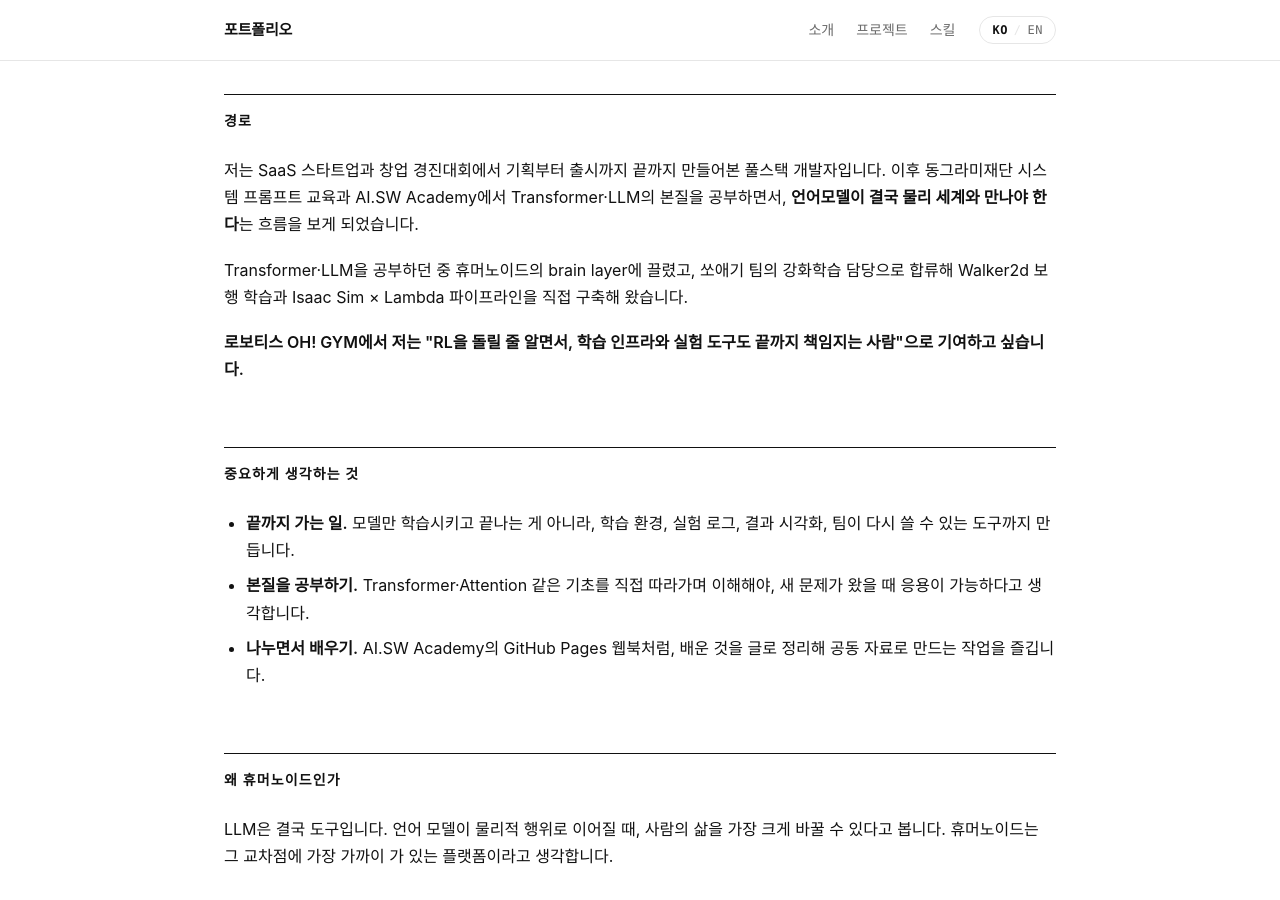
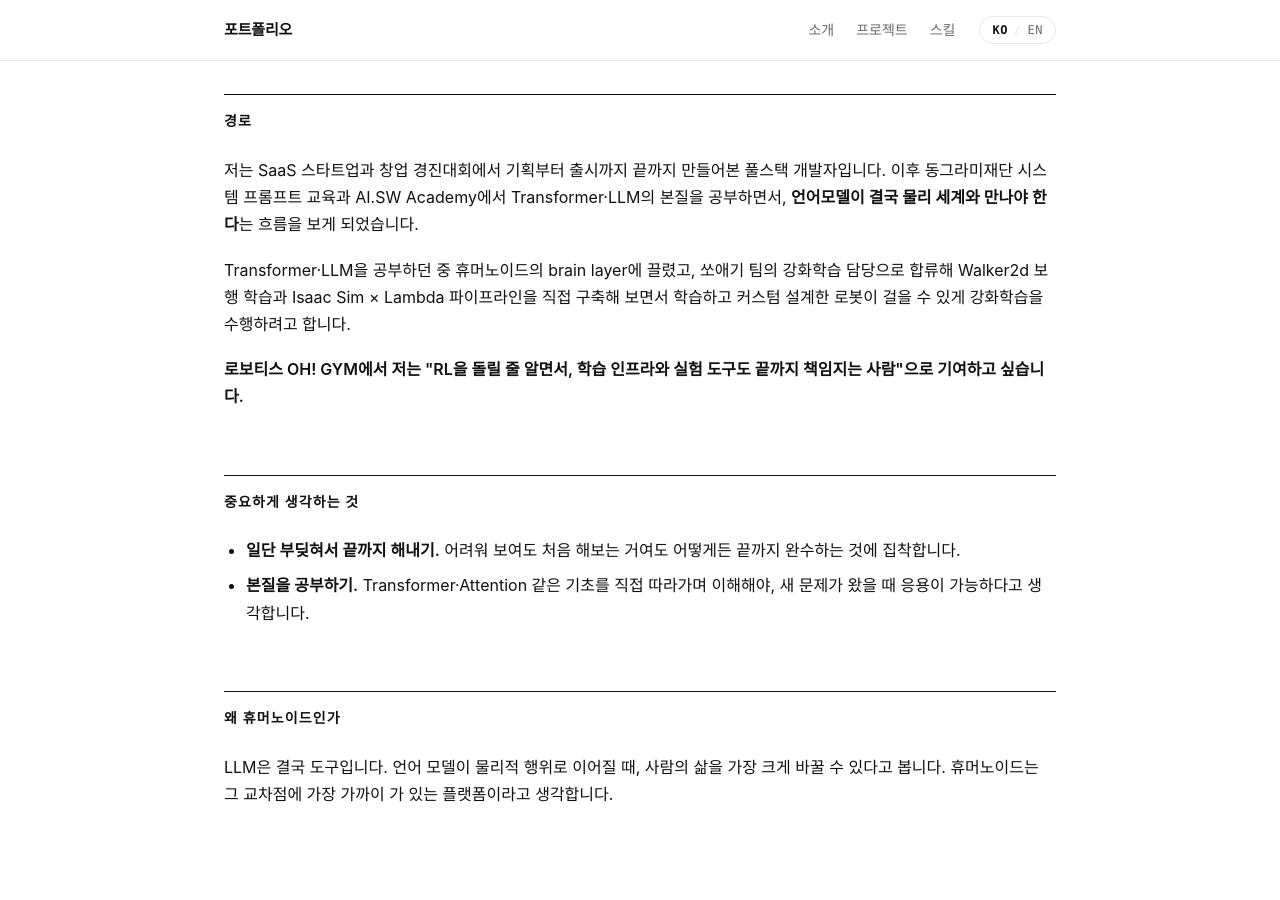
Before and after one commit to wang-gw/portfolio, a Jekyll site: the page built from about.html, in a window 1280 px wide and 900 px high, scrolled down 324 px. Built offline with Jekyll 4.4.1, drawn with Linux system fonts in a browser that asks for light colours; some web fonts are replaced.

Commit message:
Update about.html

```diff
--- a/about.html
+++ b/about.html
@@ -23,8 +23,8 @@ permalink: /about/
     <span data-lang="en">I'm a full-stack engineer who has built and shipped products end-to-end &mdash; through a SaaS startup and a startup competition. Studying the fundamentals of Transformers and LLMs at the Donggurami Foundation system-prompt program and AI.SW Academy, I came to see that <strong>language models eventually have to meet the physical world</strong>.</span>
   </p>
   <p>
-    <span data-lang="ko">Transformer·LLM을 공부하던 중 휴머노이드의 brain layer에 끌렸고, 쏘애기 팀의 강화학습 담당으로 합류해 Walker2d 보행 학습과 Isaac Sim × Lambda 파이프라인을 직접 구축해 왔습니다.</span>
-    <span data-lang="en">While studying Transformers and LLMs, I got drawn to the brain layer of humanoid robots. I joined the SoBi team as an RL Engineer, and personally built a Walker2d locomotion training setup and an Isaac Sim × Lambda Cloud pipeline.</span>
+    <span data-lang="ko">Transformer·LLM을 공부하던 중 휴머노이드의 brain layer에 끌렸고, 쏘애기 팀의 강화학습 담당으로 합류해 Walker2d 보행 학습과 Isaac Sim × Lambda 파이프라인을 직접 구축해 보면서 학습하고 커스텀 설계한 로봇이 걸을 수 있게 강화학습을 수행하려고 합니다.</span>
+    <span data-lang="en">While studying Transformers and LLMs, I got drawn to the brain layer of humanoid robots. I joined the SoAegi team as an RL Engineer, and personally built a Walker2d locomotion training setup and an Isaac Sim × Lambda Cloud pipeline.</span>
   </p>
   <p>
     <strong>
@@ -41,16 +41,12 @@ permalink: /about/
   </h2>
   <ul>
     <li>
-      <span data-lang="ko"><strong>끝까지 가는 일.</strong> 모델만 학습시키고 끝나는 게 아니라, 학습 환경, 실험 로그, 결과 시각화, 팀이 다시 쓸 수 있는 도구까지 만듭니다.</span>
+      <span data-lang="ko"><strong>일단 부딪혀서 끝까지 해내기.</strong> 어려워 보여도 처음 해보는 거여도 어떻게든 끝까지 완수하는 것에 집착합니다.</span>
       <span data-lang="en"><strong>End-to-end.</strong> Not just training a model &mdash; but the env, the experiment logs, the result visualizations, and the tools my team can reuse.</span>
     </li>
     <li>
       <span data-lang="ko"><strong>본질을 공부하기.</strong> Transformer·Attention 같은 기초를 직접 따라가며 이해해야, 새 문제가 왔을 때 응용이 가능하다고 생각합니다.</span>
       <span data-lang="en"><strong>Fundamentals matter.</strong> Working through the basics like Attention and Transformer first, so I can adapt when new problems appear.</span>
-    </li>
-    <li>
-      <span data-lang="ko"><strong>나누면서 배우기.</strong> AI.SW Academy의 GitHub Pages 웹북처럼, 배운 것을 글로 정리해 공동 자료로 만드는 작업을 즐깁니다.</span>
-      <span data-lang="en"><strong>Learn by sharing.</strong> Like the GitHub Pages web book at AI.SW Academy, I enjoy turning what I learn into shared written artifacts.</span>
     </li>
   </ul>
 </section>
```
